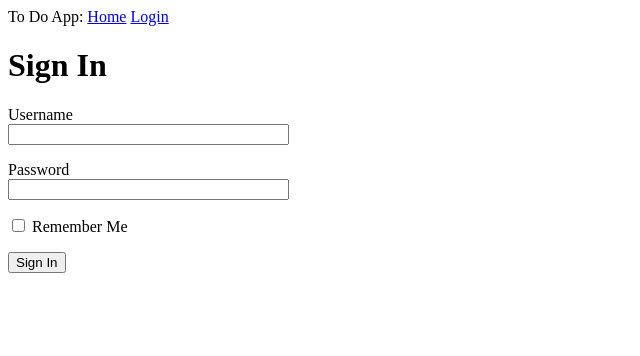
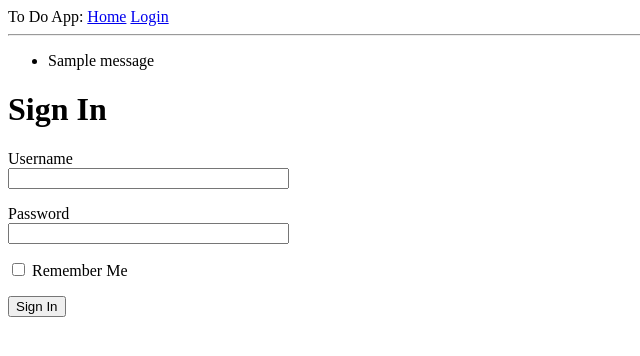
Before and after one commit to DanielHakim98/Python-Boring_To_Do_App, a Flask app: page /login in a window 1280 px wide. Shown: the top 356 px of the page, without its empty margins (0-640 px from the left). Run offline with Flask 2, Linux system fonts and the light colour scheme; one stand-in notice (Sample message) is shown.

Commit message:
Add flash message in base.html

```diff
--- a/app/templates/base.html
+++ b/app/templates/base.html
@@ -12,6 +12,16 @@
     <a href="{{ url_for('index') }}">Home</a>
     <a href="{{ url_for('login') }}">Login</a>
   </div>
+  <hr>
+  {% with messages = get_flashed_messages() %}
+  {% if messages %}
+  <ul>
+    {% for message in messages %}
+    <li>{{ message }}</li>
+    {% endfor %}
+  </ul>
+  {% endif %}
+  {% endwith %}
   {% block content %}{% endblock %}
 </body>
 </html>
```
Lines whose indentation alone changed are shown as unchanged.
